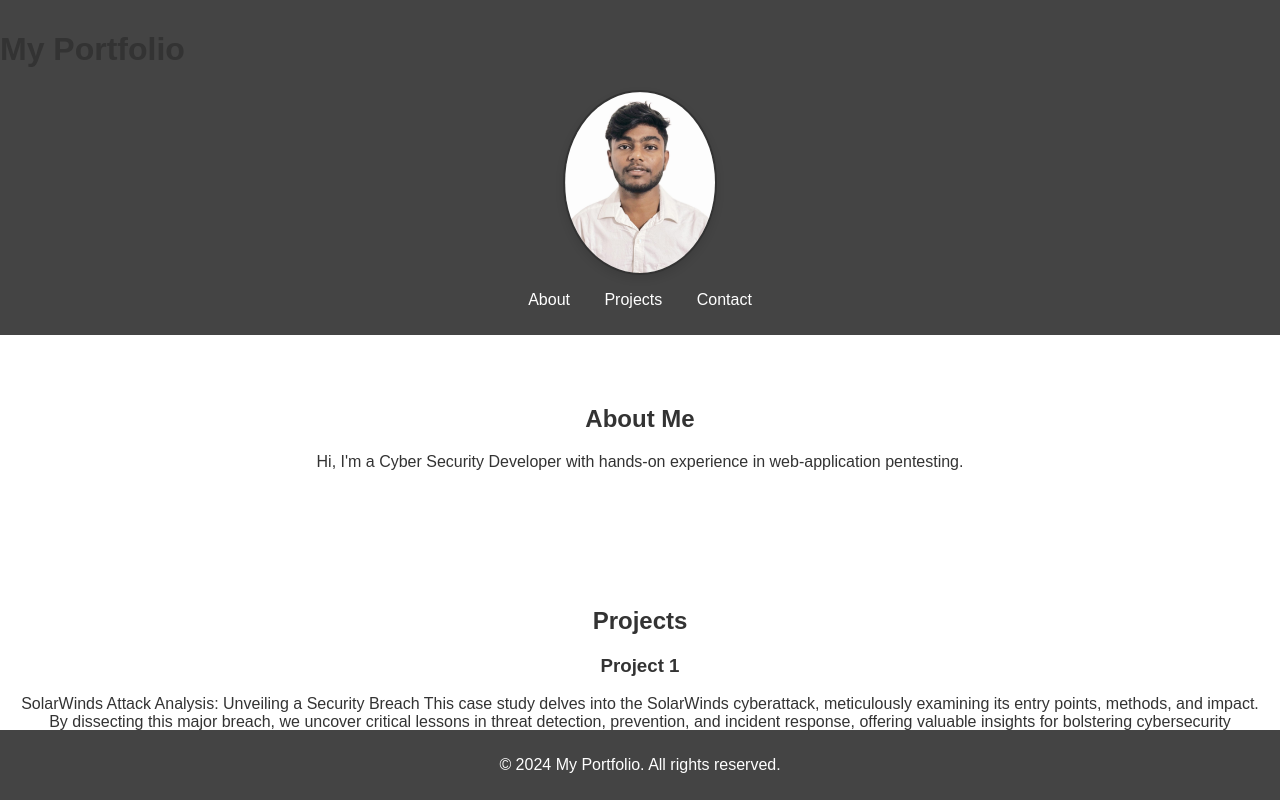
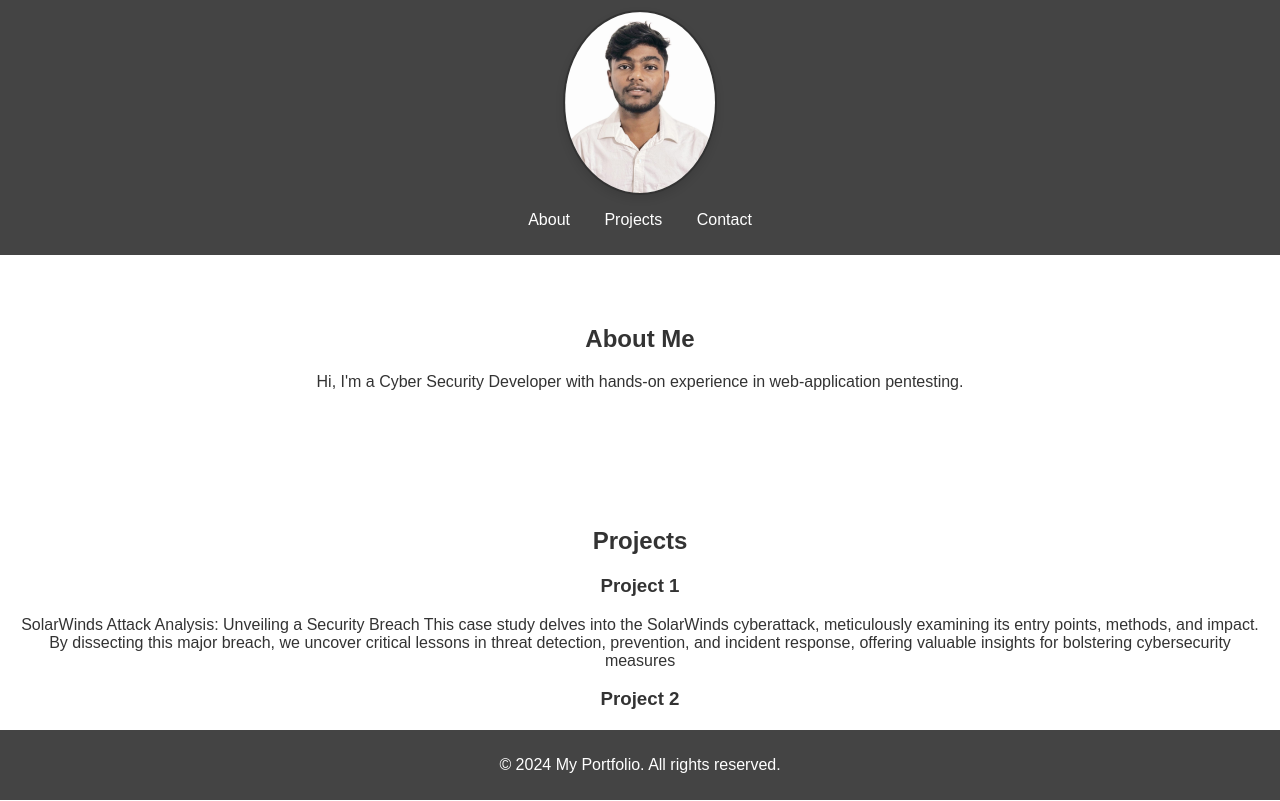
Before and after one commit to Rishi007896/Rishi007896, a plain HTML site: page index.html in a window 1280 px wide. Shown: the top 801 px of the page. Drawn offline with Linux system fonts and the light colour scheme.

Commit message:
Update index.html

```diff
--- a/index.html
+++ b/index.html
@@ -8,7 +8,6 @@
 </head>
 <body>
     <header>
-        <h1>My Portfolio</h1>
         <img src = My_Photo.jpg id="profile-photo" alt="myphoto">
         <nav>
             <ul>
```
